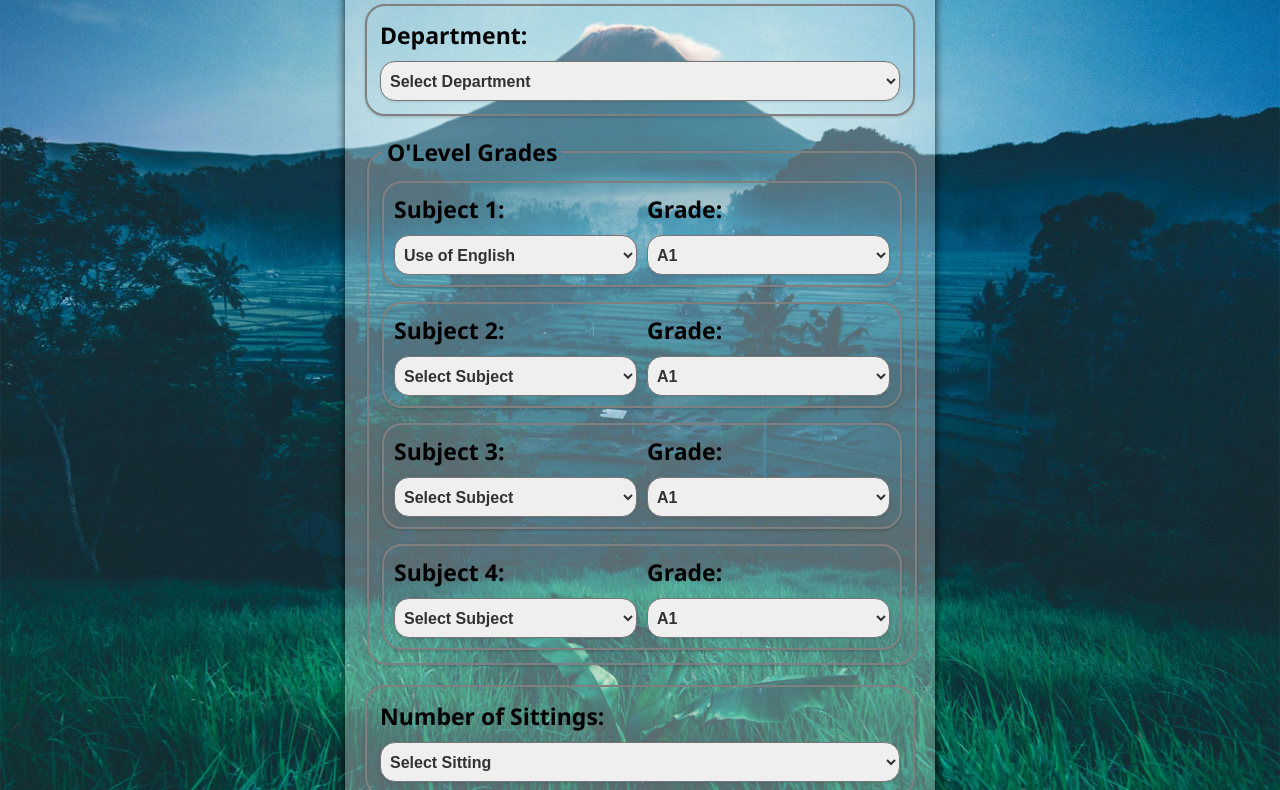
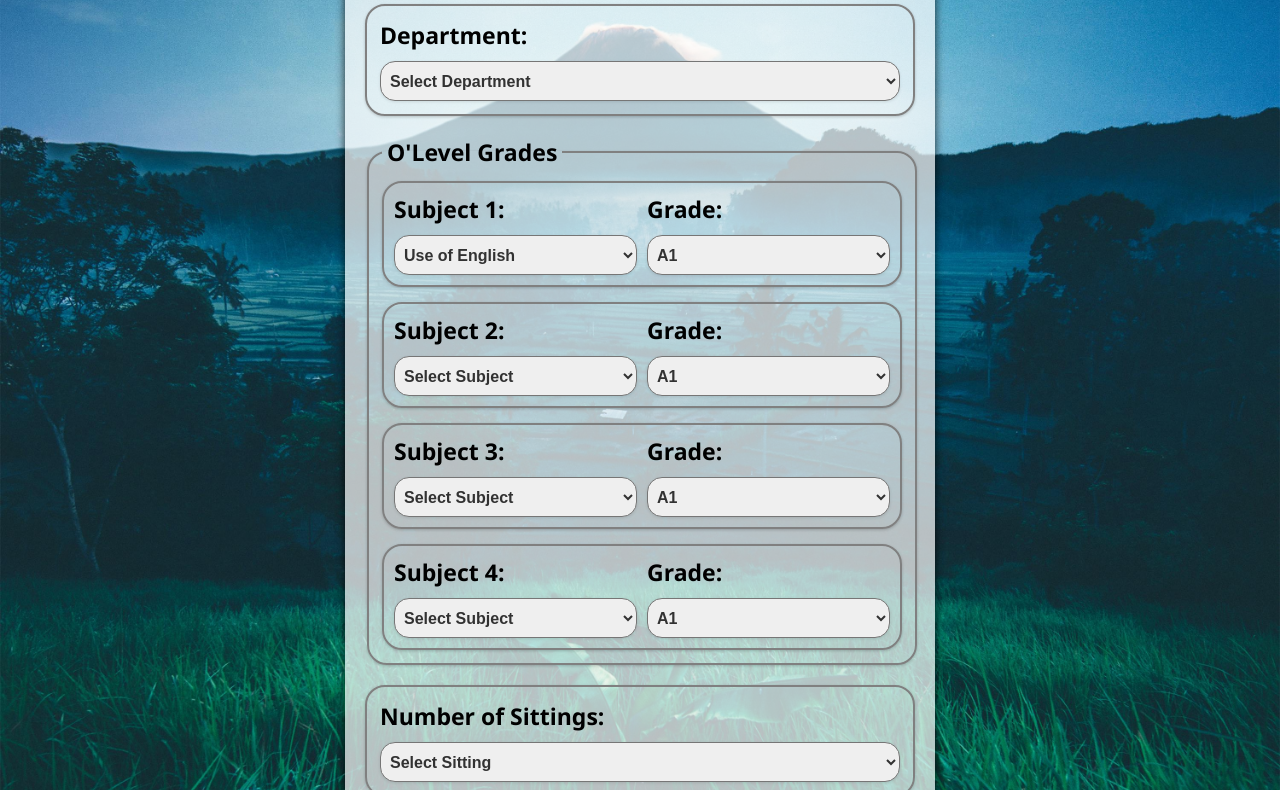
Before and after one commit to Twigstin/Screening-Calculator-App, a plain HTML site: page index.html in a window 1280 px wide. Shown: the part 336-1126 px from the top of the page. Drawn offline with Linux system fonts and the light colour scheme.

Commit message:
Update screen.css

```diff
--- a/screen.css
+++ b/screen.css
@@ -3,7 +3,7 @@ body {
     margin: 0;
 }
 #main {
-    background-color: rgba(255, 255, 255, 0.3);
+    background-color: rgba(255, 255, 255, 0.7);
     padding: 20px;
     width: 550px;
     margin: 20px auto;
```
